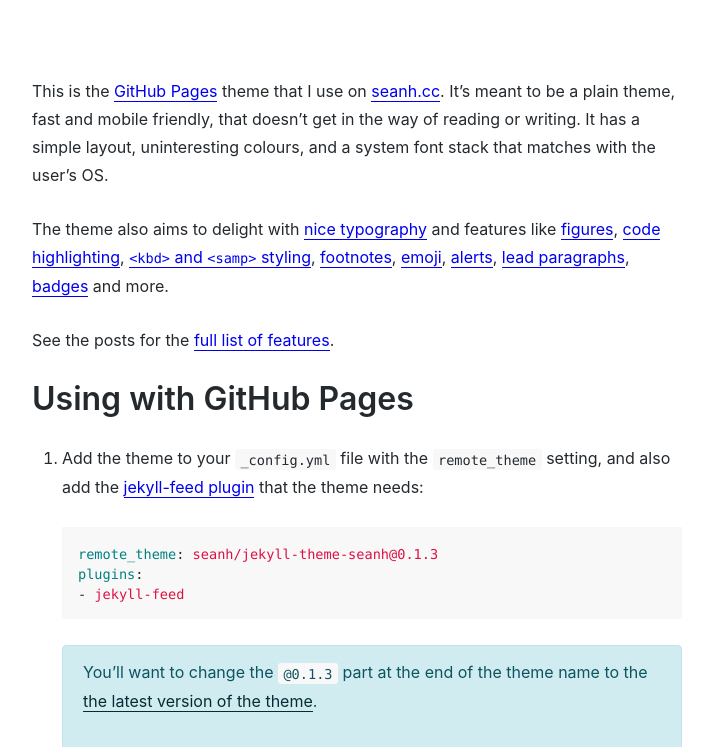
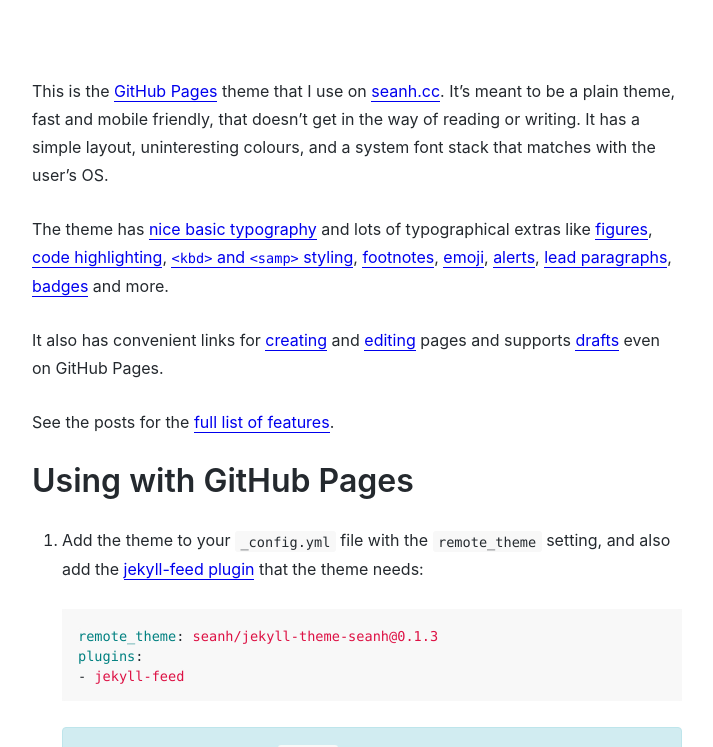
Before and after one commit to seanh/jekyll-theme-oatcake, a Jekyll site: the page built from index.md, in a window 1280 px wide and 900 px high, cut to the strip 153-900 px from the top of the window. Shown: the whole strip, without its empty margins (283-996 px from the left). Built offline with Jekyll 4.4.1, drawn with Linux system fonts in a browser that asks for light colours; our own code applies the rules of GitHub Pages for plain Markdown files.

Commit message:
Tweak front page text

```diff
--- a/index.md
+++ b/index.md
@@ -10,9 +10,9 @@ friendly, that doesn't get in the way of reading or writing. It has a simple
 layout, uninteresting colours, and a system font stack that matches with the
 user's OS.
 
-The theme also aims to delight with
-[nice typography](_posts/2019-08-01-basics.md)
-and features like
+The theme has
+[nice basic typography](_posts/2019-08-01-basics.md)
+and lots of typographical extras like
 [figures](_posts/2019-08-02-figures.md),
 [code highlighting](_posts/2019-08-03-code-blocks.md),
 [`<kbd>` and `<samp>` styling](_posts/2019-08-05-kbd-and-samp.md),
@@ -22,6 +22,10 @@ and features like
 [lead paragraphs](_posts/2019-09-09-lead-paragraphs.md),
 [badges](_posts/2019-09-13-badges-and-pills.md)
 and more.
+
+It also has convenient links for [creating](_posts/2019-11-11-new-post-form.md)
+and [editing](_posts/2019-11-11-edit-page-and-view-source-buttons.md) pages
+and supports [drafts](_posts/2019-12-22-drafts.md) even on GitHub Pages.
 
 See the posts for the [full list of features](posts.md).
 
```
